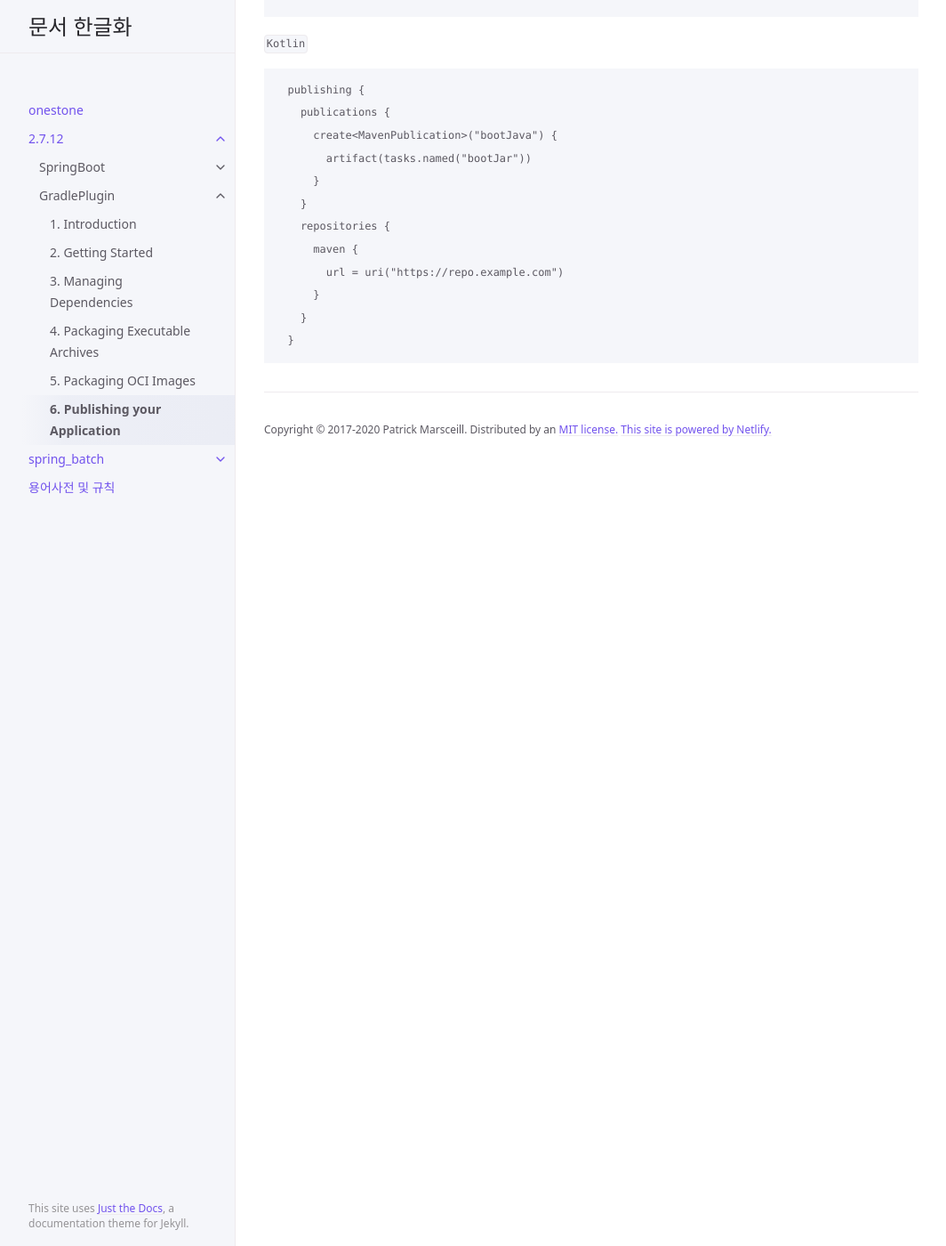
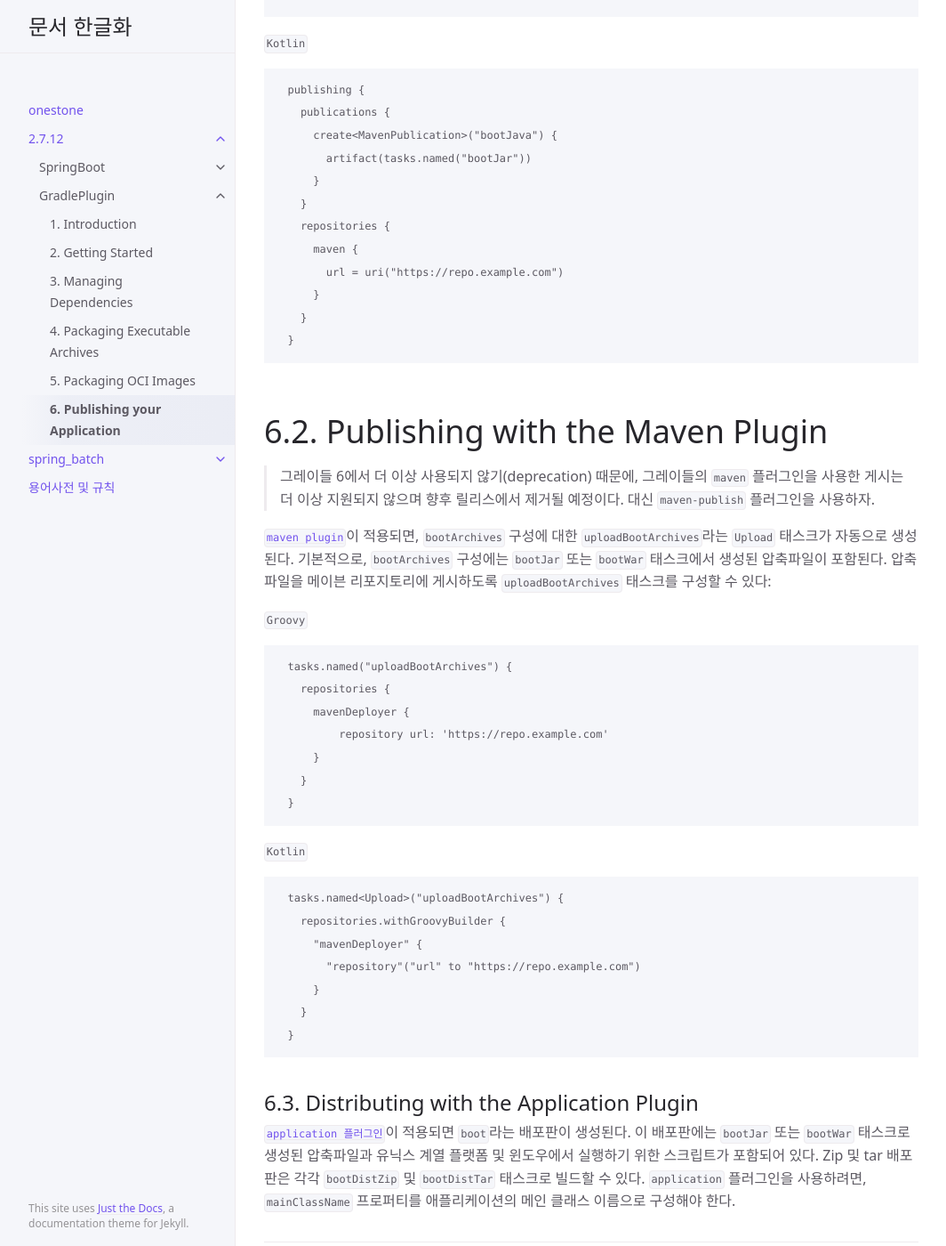
Before and after one commit to onestone9900/onestone9900.github.io, a Jekyll site: the page built from docs/2.7.12/gradle_plugin/6. publishing_your_application.md, in a window 1280 px wide and 1400 px high, scrolled down 656 px. Shown: the whole window at 89% size, without its empty margins (107-1171 px from the left). Built offline with Jekyll 4.4.1, drawn with Linux system fonts in a browser that asks for light colours.

Commit message:
docs: 6. Publishing your Application - 6.2, 6.3

````diff
--- a/docs/2.7.12/gradle_plugin/6. publishing_your_application.md
+++ b/docs/2.7.12/gradle_plugin/6. publishing_your_application.md
@@ -40,3 +40,36 @@ nav_order: 6
     }
   }
 ```
+
+
+# 6.2. Publishing with the Maven Plugin
+{: .important}
+>그레이들 6에서 더 이상 사용되지 않기(deprecation) 때문에, 그레이들의 `maven` 플러그인을 사용한 게시는 더 이상 지원되지 않으며 향후 릴리스에서 제거될 예정이다. 대신 `maven-publish` 플러그인을 사용하자.
+
+[`maven plugin`](https://docs.gradle.org/current/userguide/publishing_maven.html)이 적용되면, `bootArchives` 구성에 대한 `uploadBootArchives`라는 `Upload` 태스크가 자동으로 생성된다. 기본적으로, `bootArchives` 구성에는 `bootJar` 또는 `bootWar` 태스크에서 생성된 압축파일이 포함된다. 압축파일을 메이븐 리포지토리에 게시하도록 `uploadBootArchives` 태스크를 구성할 수 있다:
+
+`Groovy`
+```
+  tasks.named("uploadBootArchives") {
+    repositories {
+      mavenDeployer {
+          repository url: 'https://repo.example.com'
+      }
+    }
+  }
+```
+`Kotlin`
+```
+  tasks.named<Upload>("uploadBootArchives") {
+    repositories.withGroovyBuilder {
+      "mavenDeployer" {
+        "repository"("url" to "https://repo.example.com")
+      }
+    }
+  }
+```
+
+
+## 6.3. Distributing with the Application Plugin
+[`application 플러그인`](https://docs.gradle.org/current/userguide/application_plugin.html)이 적용되면 `boot`라는 배포판이 생성된다. 이 배포판에는 `bootJar` 또는 `bootWar` 태스크로 생성된 압축파일과 유닉스 계열 플랫폼 및 윈도우에서 실행하기 위한 스크립트가 포함되어 있다. Zip 및 tar 배포판은 각각 `bootDistZip` 및 `bootDistTar` 태스크로 빌드할 수 있다.
+`application` 플러그인을 사용하려면, `mainClassName` 프로퍼티를 애플리케이션의 메인 클래스 이름으로 구성해야 한다.
````
